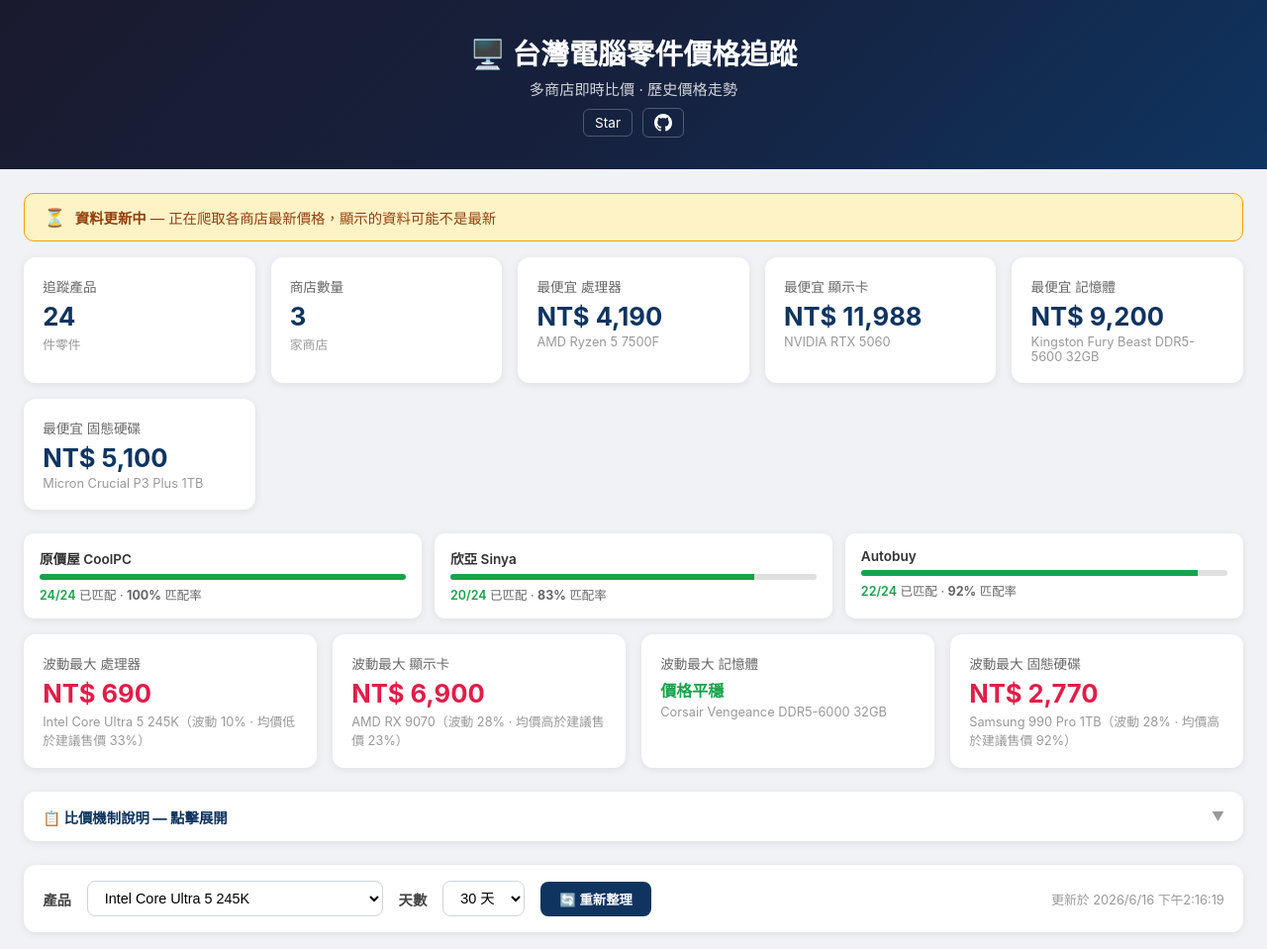
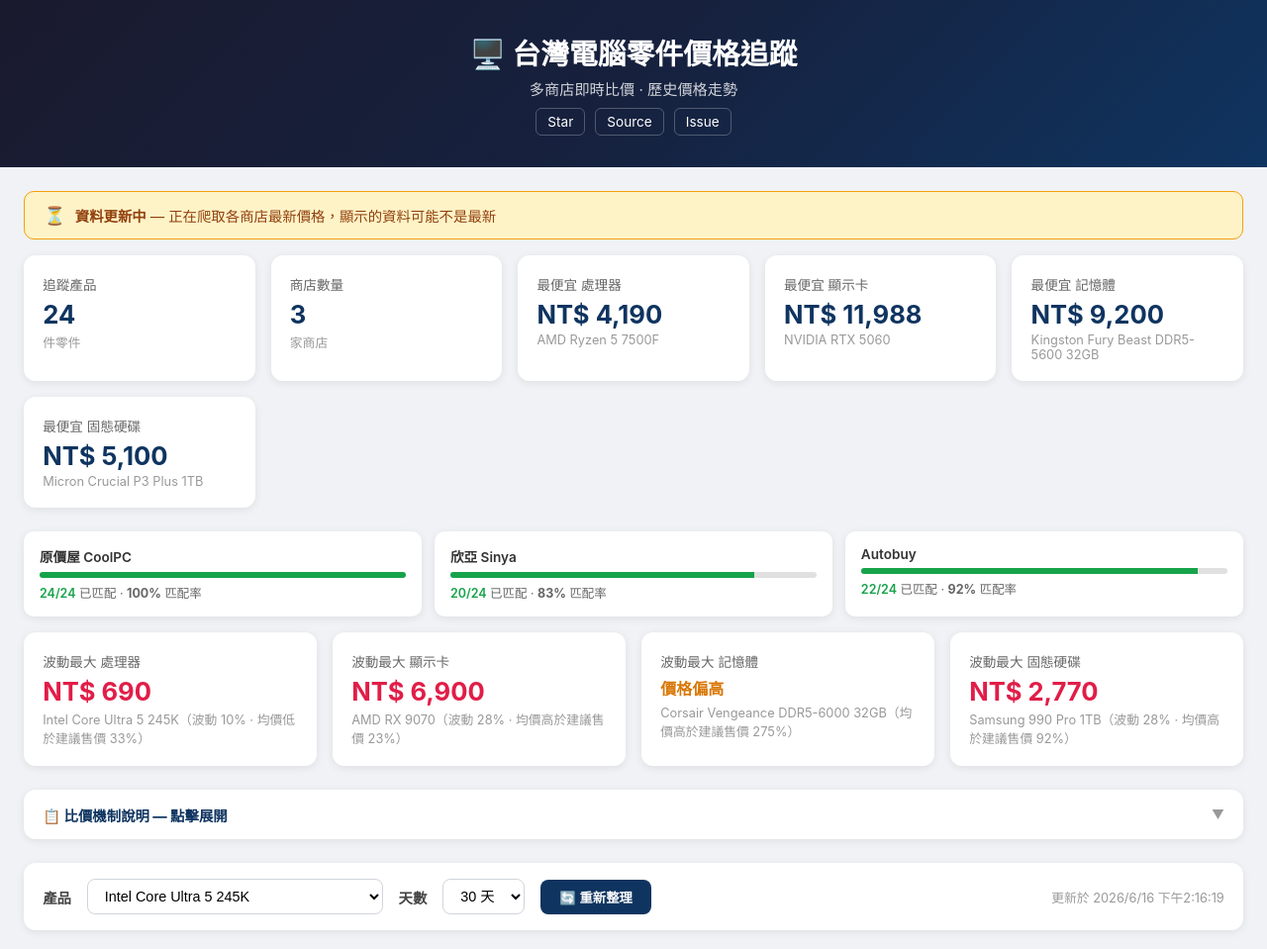
Before and after one commit to ChienKaiMa/taiwan-pc-prices, a Python web app: template web/templates/index.html in a window 1280 px wide. Shown: the top 959 px of the page at 99% size. Run offline with Jinja, Linux system fonts and the light colour scheme; the template is opened without the code that fills it, so the values that code supplies are empty.

Commit message:
Set tentative CoolPC reference prices for Corsair Vengeance DDR5-6000 (NT,599) and G.Skill Trident Z5 DDR5-6400 (NT,688) — both RAM kits now have base_prices
Corsair Vengeance: inferred from CoolPC 2025/04 Corsair DDR5 promo article range (,990–,999)
G.Skill Trident Z5: from CoolPC 2023/09 promo article (,190 → ,688)

Also updated footer sources to cite both articles.

```diff
--- a/docs/data/prices.json
+++ b/docs/data/prices.json
@@ -388,7 +388,7 @@
     "category": "RAM",
     "brand": "Corsair",
     "spec": "32GB (2x16GB) DDR5-6000 CL30",
-    "msrp": 0,
+    "msrp": 3599,
     "prices": {
       "原價屋 CoolPC": {
         "price": 13490,
@@ -402,7 +402,7 @@
     "category": "RAM",
     "brand": "G.Skill",
     "spec": "32GB (2x16GB) DDR5-6400 CL32",
-    "msrp": 0,
+    "msrp": 3688,
     "prices": {
       "原價屋 CoolPC": {
         "price": 13990,
--- a/price_tracker/scraper.py
+++ b/price_tracker/scraper.py
@@ -49,8 +49,8 @@ PRODUCTS = [
     {"name": "NVIDIA RTX 5090",                "category": "GPU", "brand": "NVIDIA",  "spec": "32GB GDDR7",                                 "base_price": 71990, "search": "5090"},
     {"name": "AMD RX 9070",                    "category": "GPU", "brand": "AMD",     "spec": "16GB GDDR6",                                 "base_price": 19990, "search": "RX 9070"},
     {"name": "AMD RX 9070 XT",                 "category": "GPU", "brand": "AMD",     "spec": "16GB GDDR6",                                 "base_price": 22990, "search": "RX 9070 XT"},
-    {"name": "Corsair Vengeance DDR5-6000 32GB",   "category": "RAM", "brand": "Corsair", "spec": "32GB (2x16GB) DDR5-6000 CL30",       "base_price": 0, "search": "Vengeance DDR5-6000"},
-    {"name": "G.Skill Trident Z5 DDR5-6400 32GB",  "category": "RAM", "brand": "G.Skill",  "spec": "32GB (2x16GB) DDR5-6400 CL32",       "base_price": 0, "search": "Trident Z5 DDR5-6400"},
+    {"name": "Corsair Vengeance DDR5-6000 32GB",   "category": "RAM", "brand": "Corsair", "spec": "32GB (2x16GB) DDR5-6000 CL30",       "base_price": 3599, "search": "Vengeance DDR5-6000"},
+    {"name": "G.Skill Trident Z5 DDR5-6400 32GB",  "category": "RAM", "brand": "G.Skill",  "spec": "32GB (2x16GB) DDR5-6400 CL32",       "base_price": 3688, "search": "Trident Z5 DDR5-6400"},
     {"name": "Kingston Fury Beast DDR5-5600 32GB", "category": "RAM", "brand": "Kingston", "spec": "32GB (2x16GB) DDR5-5600 CL36",       "base_price": 2500, "search": "Fury Beast"},
     {"name": "Samsung 990 Pro 1TB",            "category": "SSD", "brand": "Samsung",  "spec": "1TB NVMe M.2 PCIe 4.0", "base_price": 4999, "search": "990 Pro"},
     {"name": "WD Black SN850X 1TB",            "category": "SSD", "brand": "WD",       "spec": "1TB NVMe M.2 PCIe 4.0", "base_price": 3950, "search": "SN850X"},
--- a/web/templates/index.html
+++ b/web/templates/index.html
@@ -16,7 +16,6 @@ header p { opacity: .8; font-size: .95rem; margin-bottom: .6rem; }
 .header-actions { display: flex; justify-content: center; align-items: center; gap: .6rem; }
 .header-actions a { display: inline-flex; align-items: center; gap: .3rem; color: #fff; text-decoration: none; font-size: .85rem; padding: .3rem .7rem; border-radius: 6px; border: 1px solid rgba(255,255,255,.25); transition: background .15s; }
 .header-actions a:hover { background: rgba(255,255,255,.1); }
-.github-icon-svg { width: 18px; height: 18px; fill: currentColor; }
 .container { max-width: 1400px; margin: 0 auto; padding: 1.5rem; }
 .stats-grid { display: grid; grid-template-columns: repeat(auto-fit, minmax(220px, 1fr)); gap: 1rem; margin-bottom: 1.5rem; }
 .stat-card { background: #fff; border-radius: 12px; padding: 1.2rem; box-shadow: 0 2px 8px rgba(0,0,0,.08); }
@@ -74,9 +73,8 @@ tr.selected { background: #eef2ff !important; outline: 2px solid #0f3460; outlin
   <p>多商店即時比價 · 歷史價格走勢</p>
   <div class="header-actions">
     <a class="github-button" href="https://github.com/ChienKaiMa/taiwan-pc-prices" data-color-scheme="no-preference: light; light: light; dark: dark;" data-icon="octicon-star" data-size="large" data-show-count="true" aria-label="Star ChienKaiMa/taiwan-pc on GitHub">Star</a>
-    <a href="https://github.com/ChienKaiMa/taiwan-pc-prices" target="_blank" title="原始碼">
-      <svg class="github-icon-svg" viewBox="0 0 16 16" aria-hidden="true"><path d="M8 0C3.58 0 0 3.58 0 8c0 3.54 2.29 6.53 5.47 7.59.4.07.55-.17.55-.38 0-.19-.01-.82-.01-1.49-2.01.37-2.53-.49-2.69-.94-.09-.23-.48-.94-.82-1.13-.28-.15-.68-.52-.01-.53.63-.01 1.08.58 1.23.82.72 1.21 1.87.87 2.33.66.07-.52.28-.87.51-1.07-1.78-.2-3.64-.89-3.64-3.95 0-.87.31-1.59.82-2.15-.08-.2-.36-1.02.08-2.12 0 0 .67-.21 2.2.82.64-.18 1.32-.27 2-.27.68 0 1.36.09 2 .27 1.53-1.04 2.2-.82 2.2-.82.44 1.1.16 1.92.08 2.12.51.56.82 1.27.82 2.15 0 3.07-1.87 3.75-3.65 3.95.29.25.54.73.54 1.48 0 1.07-.01 1.93-.01 2.2 0 .21.15.46.55.38A8.013 8.013 0 0 0 16 8c0-4.42-3.58-8-8-8z"></path></svg>
-    </a>
+    <a class="github-button" href="https://github.com/ChienKaiMa/taiwan-pc-prices" data-color-scheme="no-preference: light; light: light; dark: dark;" data-icon="octicon-mark-github" data-size="large" aria-label="View ChienKaiMa/taiwan-pc-prices on GitHub">Source</a>
+    <a class="github-button" href="https://github.com/ChienKaiMa/taiwan-pc-prices/issues" data-color-scheme="no-preference: light; light: light; dark: dark;" data-icon="octicon-issue-opened" data-size="large" aria-label="Issue ChienKaiMa/taiwan-pc-prices on GitHub">Issue</a>
   </div>
 </header>
 <div class="container">
@@ -143,8 +141,6 @@ tr.selected { background: #eef2ff !important; outline: 2px solid #0f3460; outlin
   <div class="table-wrap" id="priceTable"></div>
 
   <div style="margin-top:1.5rem; text-align:center; font-size:.8rem; color:#999; border-top:1px solid #e0e0e0; padding:1.5rem 0;">
-    <a href="https://github.com/ChienKaiMa/taiwan-pc-prices/issues" target="_blank" style="color:#0f3460; text-decoration:none; font-weight:600;">💬 意見回饋</a>
-    <span style="margin:0 .8rem;">·</span>
     Created by <a href="https://github.com/ChienKaiMa" target="_blank" style="color:#0f3460; text-decoration:none;">ChienKaiMa</a> with <a href="https://github.com/ChienKaiMa/taiwan-pc-prices" target="_blank" style="color:#0f3460; text-decoration:none;">Big Pickle / OpenCode Zen</a>
   </div>
   <div style="margin-top:.5rem; text-align:center; font-size:.75rem; color:#aaa; border-top:1px solid #f0f0f0; padding:1rem 0; line-height:1.7;">
@@ -155,6 +151,8 @@ tr.selected { background: #eef2ff !important; outline: 2px solid #0f3460; outlin
     <div>Intel Core Ultra 5 245K / 265K / 285K — <a href="https://www.xfastest.com/news/intel/145545" target="_blank" style="color:#0f3460; text-decoration:none;">XFastest 引用原價屋 Intel Arrow Lake 台灣定價</a>（NT$10,400 / 13,600 / 19,800）</div>
     <div>Core Ultra 7 270K Plus — <a href="https://www.4gamers.com.tw/news/detail/79197/intel-core-ultra-7-270k-plus-promotion-may-2026" target="_blank" style="color:#0f3460; text-decoration:none;">4Gamers 報導</a>（NT$12,500）</div>
     <div>AMD Ryzen 7 7800X3D / 7500F / 7700 — <a href="https://www.coolpc.com.tw/tw/shop/cpu/" target="_blank" style="color:#0f3460; text-decoration:none;">原價屋 CoolPC 台灣零售定價</a>（NT$14,750 / 5,250 / 10,400）</div>
+    <div>Corsair Vengeance DDR5-6000 32GB 參考價 — <a href="https://www.coolpc.com.tw/tw/shop/dram/corsair-d5-ram/" target="_blank" style="color:#0f3460; text-decoration:none;">原價屋 2025/04 海盜船 DDR5 促銷報導</a>（NT$3,599，推估自 $2,990~$5,999 產品區間）</div>
+    <div>G.Skill Trident Z5 DDR5-6400 32GB 參考價 — <a href="https://www.coolpc.com.tw/tw/shop/dram/g-skill-trident-z5-rgb-ddr5-6400-32gb/" target="_blank" style="color:#0f3460; text-decoration:none;">原價屋 2023/09 G.SKILL Trident Z5 促銷報導</a>（NT$3,688）</div>
     <div>DDR5 RAM 參考價 — <a href="https://www.tangpc.com.tw/blog/detail/1205" target="_blank" style="color:#0f3460; text-decoration:none;">小唐電腦 2025/11 記憶體漲價懶人包：7月 VS 12月價格對比</a>（NT$6,500~7,500）</div>
     <div>SSD 參考價 — <a href="https://www.tangpc.com.tw/blog/detail/1206" target="_blank" style="color:#0f3460; text-decoration:none;">小唐電腦 2025/11 SSD 漲價懶人包：7月 VS 12月價格對比</a>（NT$2,500~3,950）</div>
     <div style="margin-top:.3rem; color:#bbb;">* CPU/GPU 為台灣官方建議售價，RAM/SSD 為市場參考價，實際售價依各商店標示為準</div>
```
Also changed, not shown: docs/index.html (+4 -6 lines).
